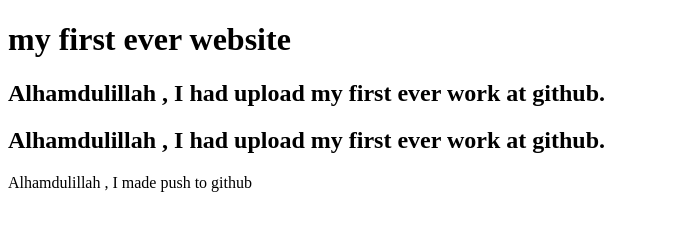
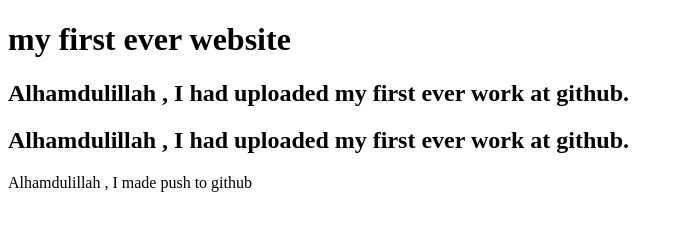
Before and after one commit to mostafizkhan/my-first-website, a plain HTML site: page index.html in a window 1280 px wide. Shown: the whole page, without its empty margins (0-683 px from the left). Drawn offline with Linux system fonts and the light colour scheme.

Commit message:
edit little bit

```diff
--- a/index.html
+++ b/index.html
@@ -7,8 +7,8 @@
 </head>
 <body>
     <h1>my first ever website</h1>
-    <h2>Alhamdulillah , I had upload my first ever work at github. </h2>
-    <h2>Alhamdulillah , I had upload my first ever work at github. </h2>
+    <h2>Alhamdulillah , I had uploaded my first ever work at github. </h2>
+    <h2>Alhamdulillah , I had uploaded my first ever work at github. </h2>
     <p>Alhamdulillah , I made push to github</p>
 </body>
 </html>
```
